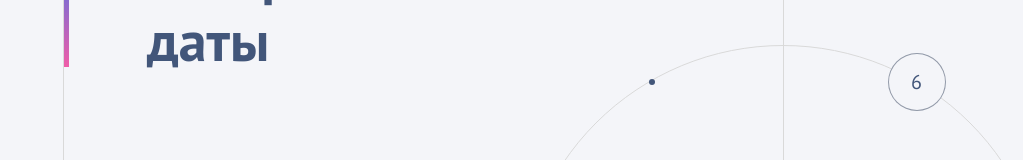
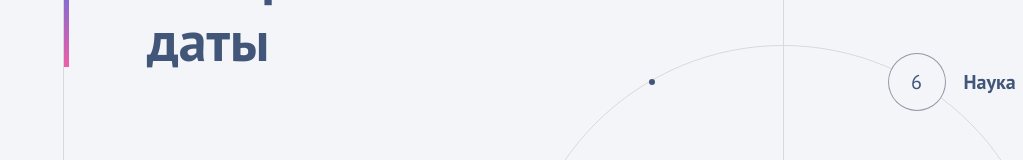
Before and after one commit to MustafaProger/onlyteam_test, a React app: page / in a window 1280 px wide. Shown: the part 230-390 px from the top of the page, without its empty margins (257-1280 px from the left). Built offline with nearby package versions, Linux system fonts and the light colour scheme.

Commit message:
feat: добавлено отображение категории на точке активного таймлайна

```diff
--- a/src/components/TimelineCircle.tsx
+++ b/src/components/TimelineCircle.tsx
@@ -1,4 +1,4 @@
-import React, { useMemo } from "react";
+import React, { useEffect, useMemo, useState } from "react";
 import { connect } from "react-redux";
 import { AppAction, AppState, DotsProps } from "../interfaces/interfaces";
 import styled from "styled-components";
@@ -76,7 +76,38 @@ const Dot = styled.div`
 	}
 `;
 
-const TimelineCircle = ({ countDots, activeDot, setActiveDot }: DotsProps) => {
+const Category = styled.p<{ $visible: boolean }>`
+	position: absolute;
+	top: 50%;
+	left: 75px;
+	transform: translateY(-50%);
+	font-size: 20px;
+	font-weight: bold;
+	color: rgba(66, 86, 122, 1);
+	transition: all 0.3s;
+	opacity: ${({ $visible }) => ($visible ? 1 : 0)};
+`;
+
+const TimelineCircle = ({
+	countDots,
+	activeDot,
+	events,
+	setActiveDot,
+}: DotsProps) => {
+	const [visible, setVisible] = useState(false);
+	const [localDot, setLocalDot] = useState(activeDot);
+
+	useEffect(() => {
+		setVisible(false);
+
+		const timer = setTimeout(() => {
+			setVisible(true);
+			setLocalDot(activeDot);
+		}, 1000);
+
+		return () => clearTimeout(timer);
+	}, [activeDot]);
+
 	const radius = 265;
 
 	const stepAngle = 360 / countDots;
@@ -92,6 +123,12 @@ const TimelineCircle = ({ countDots, activeDot, setActiveDot }: DotsProps) => {
 			return { x, y, index: i + 1 };
 		});
 	}, [countDots]);
+
+	let category: string = "";
+
+	if (events && events[localDot - 1]) {
+		category = events[localDot - 1].category;
+	}
 
 	return (
 		<Circle
@@ -110,8 +147,11 @@ const TimelineCircle = ({ countDots, activeDot, setActiveDot }: DotsProps) => {
 						)}deg)`,
 					}}
 					className={activeDot === dot.index ? "active" : ""}
-					onClick={() => setActiveDot(dot.index)}
-				/>
+					onClick={() => setActiveDot(dot.index)}>
+					<Category $visible={visible}>
+						{localDot === dot.index ? category : null}
+					</Category>
+				</Dot>
 			))}
 		</Circle>
 	);
@@ -119,8 +159,12 @@ const TimelineCircle = ({ countDots, activeDot, setActiveDot }: DotsProps) => {
 
 function mapStateToProps(
 	state: AppState
-): Pick<DotsProps, "activeDot" | "countDots"> {
-	return { countDots: state.countDots, activeDot: state.activeDot };
+): Pick<DotsProps, "activeDot" | "countDots" | "events"> {
+	return {
+		countDots: state.countDots,
+		activeDot: state.activeDot,
+		events: state.events,
+	};
 }
 
 function mapDispatchToProps(
--- a/src/components/TimelineEvents.tsx
+++ b/src/components/TimelineEvents.tsx
@@ -36,9 +36,9 @@ const EventDescr = styled.h3`
 	color: rgba(66, 86, 122, 1);
 `;
 
-const FadeWrapper = styled.div<{ visible: boolean }>`
-	opacity: ${({ visible }) => (visible ? 1 : 0)};
-	transform: translateY(${({ visible }) => (visible ? "0" : "5px")});
+const FadeWrapper = styled.div<{ $visible: boolean }>`
+	opacity: ${({ $visible }) => ($visible ? 1 : 0)};
+	transform: translateY(${({ $visible }) => ($visible ? "0" : "5px")});
 	transition: all 0.4s ease;
 `;
 
@@ -94,11 +94,12 @@ const TimelineEvents = ({
 
 	return (
 		<EventsContainer>
+			<FadeWrapper $visible={visible}>
 				<div
 					className='custom-swiper-wrapper'
 					style={{ position: "relative" }}>
 					<div className='custom-swiper-prev'></div>
-				<FadeWrapper visible={visible}>
+
 					<Swiper
 						slidesPerView={3.5}
 						spaceBetween={80}
@@ -110,9 +111,9 @@ const TimelineEvents = ({
 						className='mySwiper'>
 						{eventVerstka}
 					</Swiper>
-				</FadeWrapper>
 					<div className='custom-swiper-next'></div>
 				</div>
+			</FadeWrapper>
 		</EventsContainer>
 	);
 };
--- a/src/components/TimelineNavigator.tsx
+++ b/src/components/TimelineNavigator.tsx
@@ -32,6 +32,10 @@ const NavigatorContainer = styled.div`
 		background: transparent;
 		cursor: pointer;
 		transition: all 0.5s;
+	}
+
+	.navigator:hover {
+		background-color: white;
 	}
 
 	.navigator span {
--- a/src/interfaces/interfaces.ts
+++ b/src/interfaces/interfaces.ts
@@ -1,6 +1,7 @@
 export interface DotsProps {
 	countDots: number;
 	activeDot: number;
+	events: Event[];
 	setActiveDot: (index: number) => void;
 }
 
```
Also changed, not shown: src/components/TimelineCategory.tsx (added, +9 -0 lines). Lines whose indentation alone changed are shown as unchanged.
